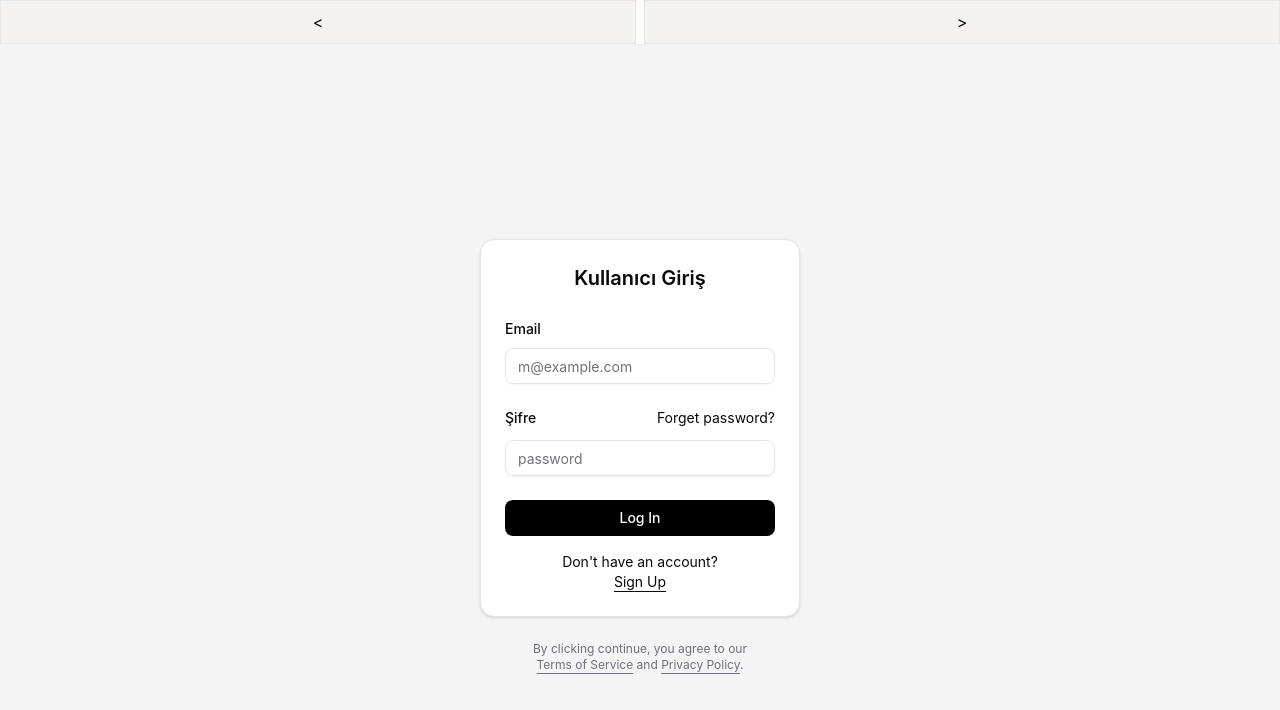
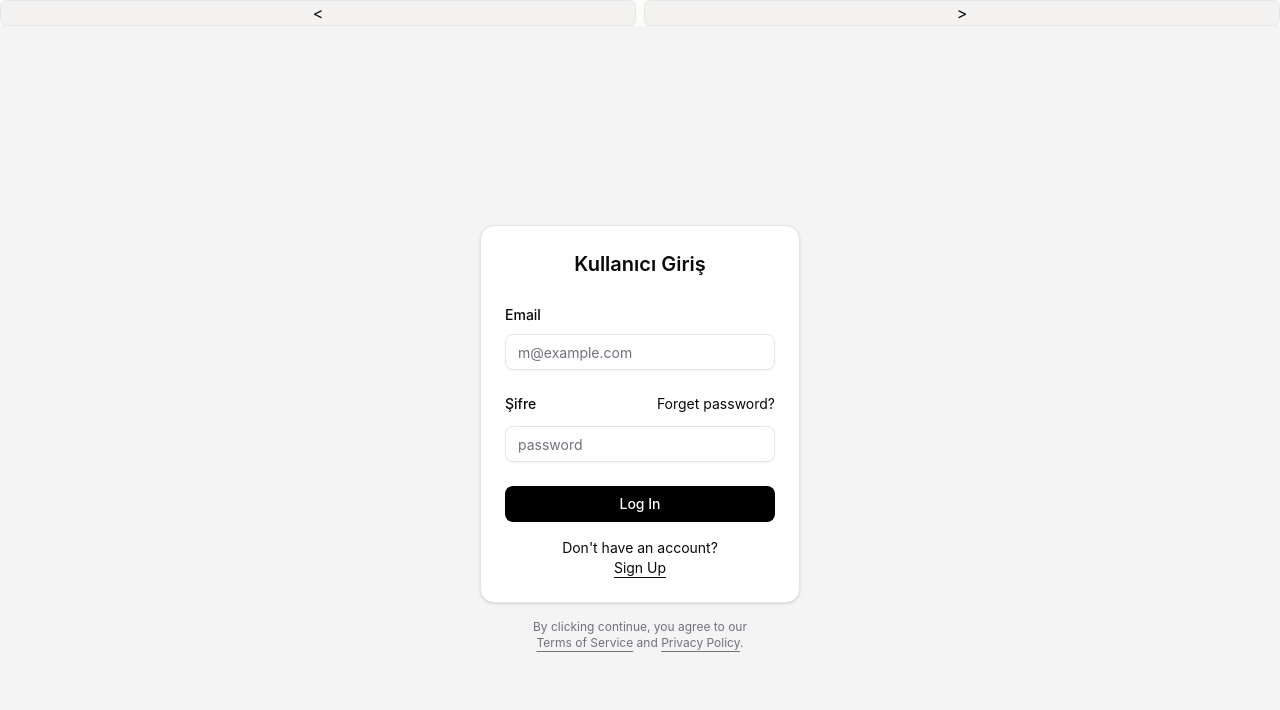
Before and after one commit to begumhandan/codegen, a React (Vite) app in the folder frontend/: page / in a window 1280 px wide. Shown: the top 710 px of the page. Built offline with nearby package versions, Linux system fonts and the light colour scheme.

Commit message:
boyutlarda değişiklik yapıldı

```diff
--- a/frontend/src/components/layout/header.tsx
+++ b/frontend/src/components/layout/header.tsx
@@ -8,12 +8,12 @@ export const Header: FC<PropsWithChildren> = () => {
   const goPrev = useGoPrev();
   const { currentIndex, pages } = useNavigatePages();
   return (
-    <div className="grid grid-cols-2 gap-2 min-h-11 ">
+    <div className="grid grid-cols-2 gap-2 h-11 ">
       {/* Left Arrow */}
       <button
         onClick={goPrev}
         disabled={currentIndex <= 0}
-        className=" bg-[#f4f2f0]  transform-translate z-10 hover:shadow-lg transition-shadow border border-gray-200 flex items-center justify-center"
+        className="bg-[#f4f2f0]  transform-translate z-10 hover:shadow-lg transition-shadow border border-gray-200 flex items-center justify-center rounded-sm"
       >
         &lt;
       </button>
@@ -21,7 +21,7 @@ export const Header: FC<PropsWithChildren> = () => {
       <button
         onClick={goNext}
         disabled={currentIndex >= pages.length - 1}
-        className="bg-[#f4f2f0]  transform-translate z-10 hover:shadow-lg transition-shadow border border-gray-200"
+        className="bg-[#f4f2f0]  transform-translate z-10 hover:shadow-lg transition-shadow border border-gray-200 flex items-center justify-center rounded-sm"
       >
         &gt;
       </button>
--- a/frontend/src/components/login.tsx
+++ b/frontend/src/components/login.tsx
@@ -12,8 +12,8 @@ export function Login({ className, ...props }: React.ComponentProps<"div">) {
   const { handleSubmit } = useHandleSubmit();
 
   return (
-    <div className={cn("p-[10px] md:p-[2rem] max-w-sm flex flex-col gap-6", className)} {...props}>
-      <Card>
+    <div className={cn("p-[5px] md:p-[2rem] max-w-sm flex flex-col gap-4 h-fit", className)} {...props}>
+      <Card className="flex-shrink-0">
         <CardHeader className="text-center">
           <CardTitle className="text-xl">Kullanıcı Giriş</CardTitle>
         </CardHeader>
--- a/frontend/src/layouts/default.tsx
+++ b/frontend/src/layouts/default.tsx
@@ -7,7 +7,7 @@ interface DefaultLayoutProps {
 
 export function DefaultLayout({ children }: DefaultLayoutProps) {
   return (
-    <div className="bg-[#fcfcf8]">
+    <div className="bg-[#fcfcf8] h-screen flex flex-col overflow-hidden">
       <Header />
       <main>{children}</main>
     </div>
```
